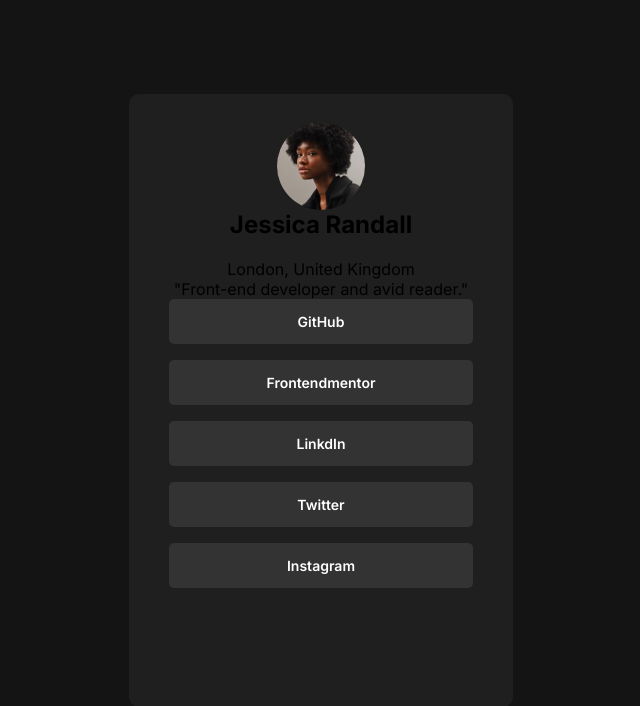
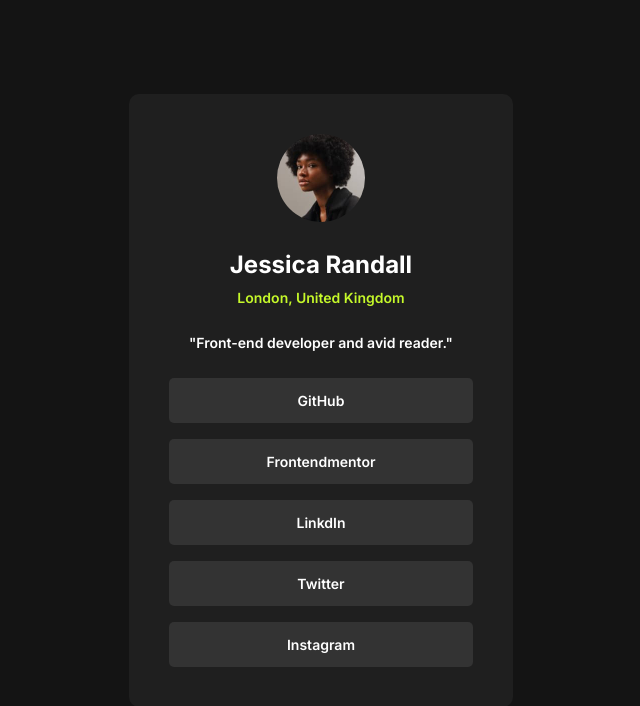
Before and after one commit to hitmorecode/social_link_profile, a plain HTML site: page index.html in a window 1280 px wide. Shown: the whole page, without its empty margins (319-959 px from the left). Drawn offline with Linux system fonts and the light colour scheme.

Commit message:
index.html split in upper and lower section. style.css completed

```diff
--- a/css/style.css
+++ b/css/style.css
@@ -32,11 +32,20 @@ body {
 	width: 38.4rem;
 	height: 61.3rem;
 	background-color: var(--neutral-dark-grey);
-	padding: 2.8rem 4rem;
+	padding: 4rem;
 	display: flex;
 	align-items: center;
+	justify-content: space-between;
 	flex-direction: column;
 	border-radius: 1rem;
+}
+
+.upper-part {
+	display: flex;
+	flex-direction: column;
+	align-items: center;
+	/* justify-content: space-between; */
+	height: 21.6rem;
 }
 
 img {
@@ -63,11 +72,33 @@ a {
 	align-items: center;
 	border-radius: 0.5rem;
 	color: var(--neutral-white);
+	transition: background-color 100ms ease-in-out;
+}
+
+a:hover {
+	background-color: var(--primary-green);
+	color: var(--neutral-dark-grey);
+}
+
+h1 {
+	font-size: 2.4rem;
+	color: var(--neutral-white);
+	margin-top: 2.8rem;
+	margin-bottom: 1rem;
+}
+
+.location {
+	color: var(--primary-green);
+}
+
+a,
+.location,
+.description {
 	font-size: 1.4rem;
 	font-weight: var(--font-weight-600);
 }
 
-h1 {
-	font-size: 2.4rem;
-	margin-bottom: 2rem;
+.description {
+	margin-top: 2.8rem;
+	color: var(--neutral-white);
 }
--- a/index.html
+++ b/index.html
@@ -11,10 +11,13 @@
 	<body>
 		<main>
 			<section class="card">
+				<section class="upper-part">
 					<img src="./img/avatar-jessica.jpeg" alt="jessica picture">
 					<h1>Jessica Randall</h1>
 					<p class="location">London, United Kingdom</p>
 					<p class="description">"Front-end developer and avid reader."</p>
+				</section>
+				<section class="lower-part">
 					<section class="social-links">
 						<a href="#">GitHub</a>
 						<a href="#">Frontendmentor</a>
@@ -23,6 +26,7 @@
 						<a href="#">Instagram</a>
 					</section>
 				</section>
+			</section>
 		</main>
 	</body>
 </html>
```
Lines whose indentation alone changed are shown as unchanged.
